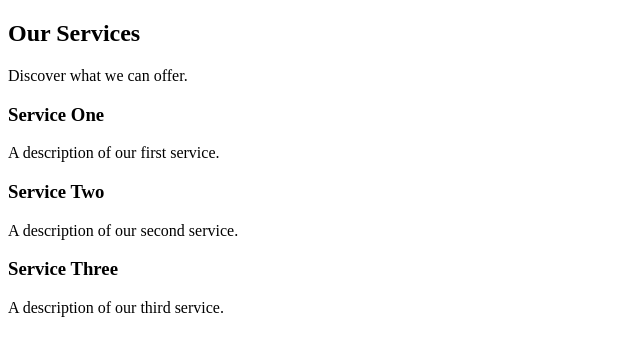
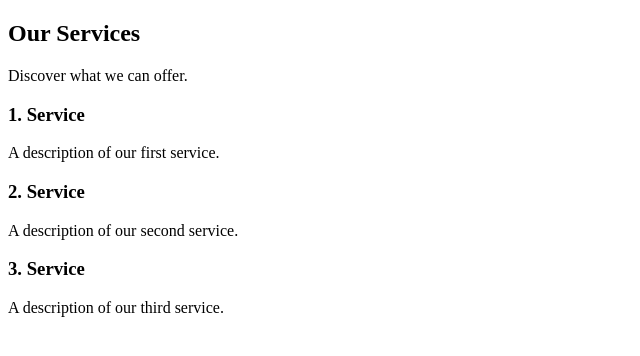
Before and after one commit to c20245709lozano-debug/delachina-lozano2, an Astro site: page /index/sections/Services in a window 1280 px wide. Shown: the whole page, without its empty margins (0-640 px from the left). Built offline with nearby package versions, Linux system fonts and the light colour scheme; Astro itself is replaced by a stand-in of ours.

Commit message:
CK 1st commit

```diff
--- a/src/pages/index/sections/Services.astro
+++ b/src/pages/index/sections/Services.astro
@@ -9,17 +9,17 @@ import Card from "../../../components/Card.astro";
 
   <div class="cards">
     <Card
-      title="Service One"
+      title="1. Service"
       desc="A description of our first service."
     />
 
     <Card
-      title="Service Two"
+      title="2. Service"
       desc="A description of our second service."
     />
 
     <Card
-      title="Service Three"
+      title="3. Service"
       desc="A description of our third service."
     />
   </div>
```
